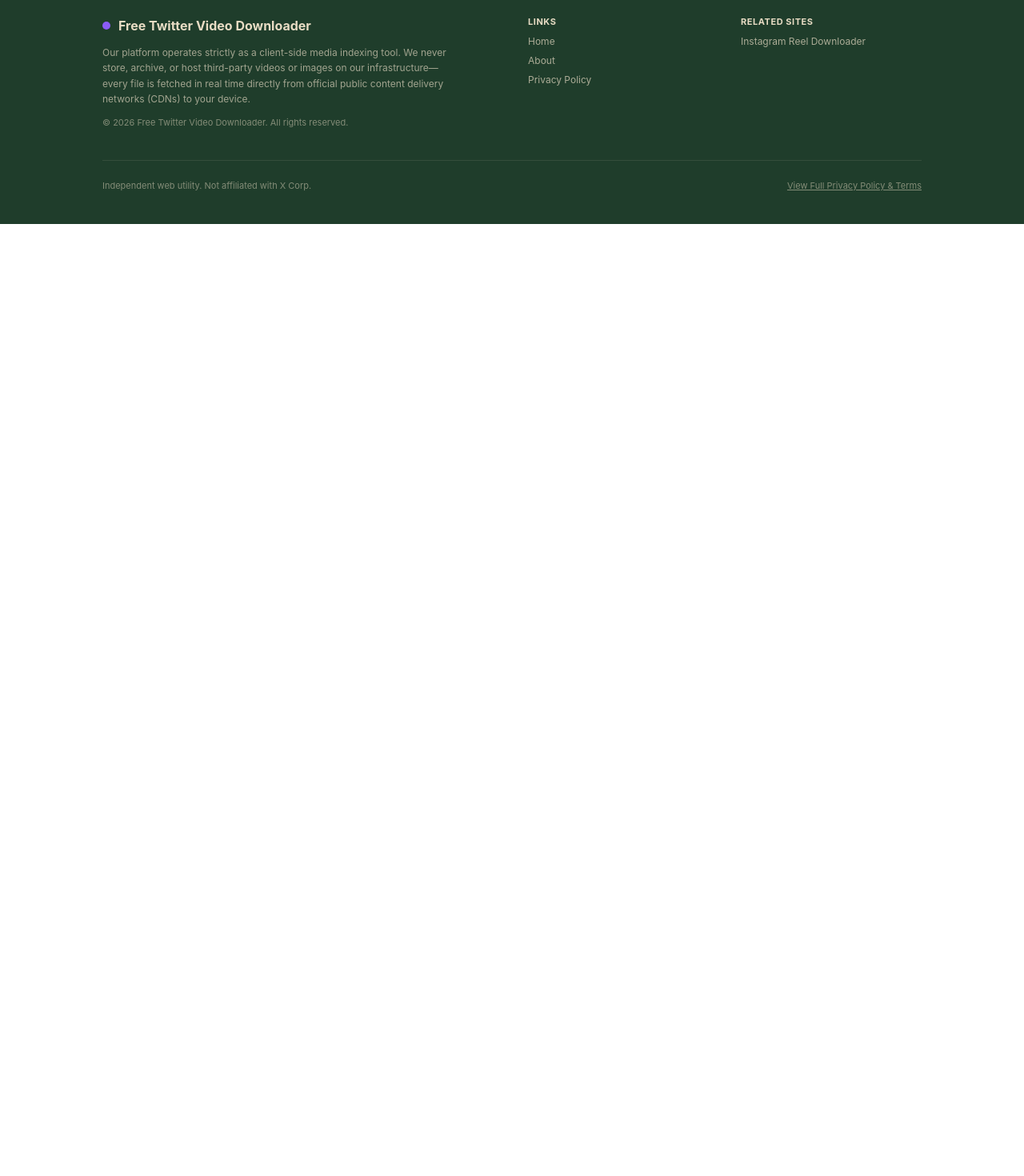
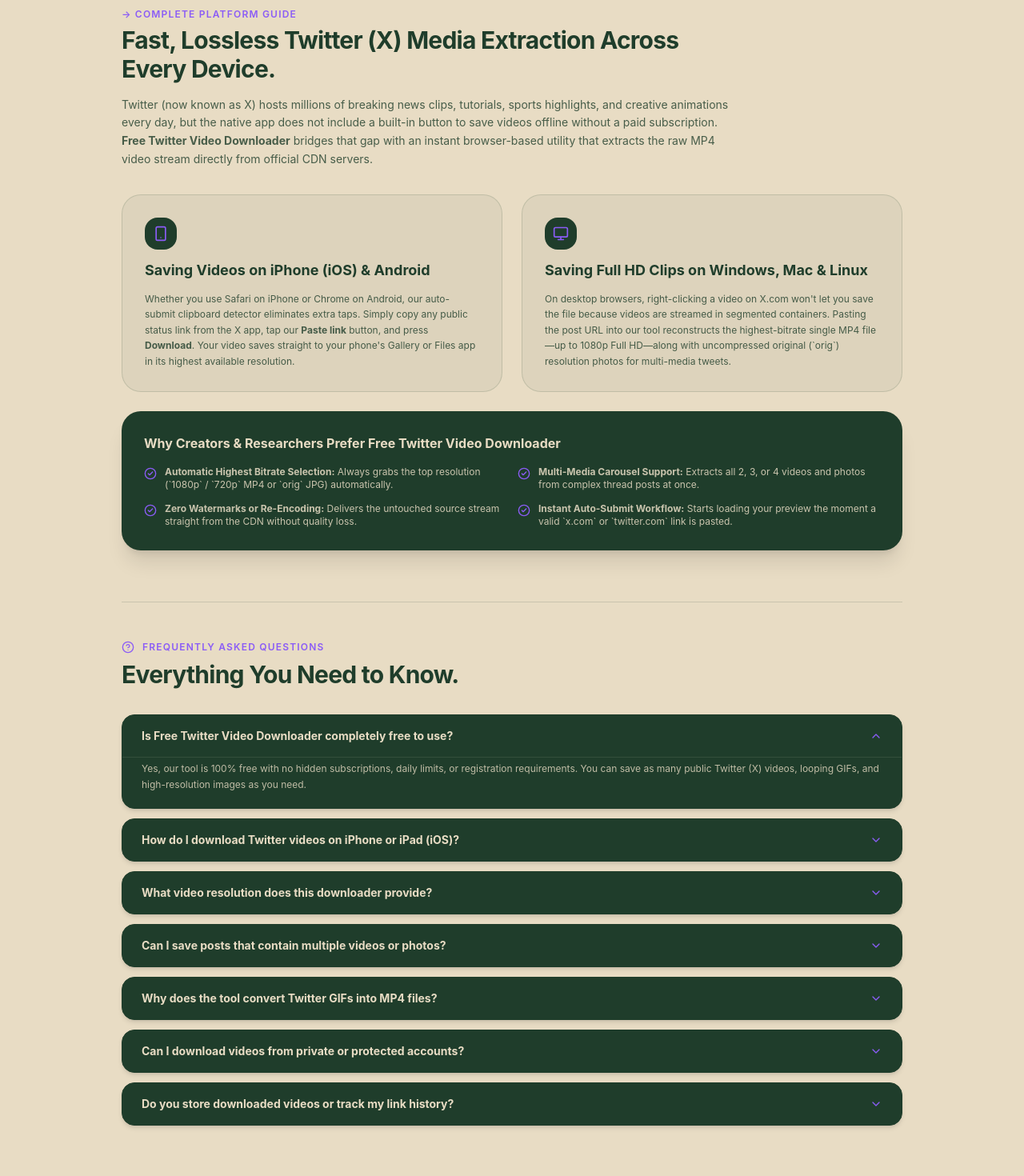
Before and after one commit to yadav-sudhanshu21/x-media-downloader, a React (Vite) app: page / in a window 1280 px wide. Shown: the part 1200-2670 px from the top of the page at 80% size. Before the commit the page ends 1480 px from the top, so only its background shows below. Built offline with nearby package versions, Linux system fonts and the light colour scheme.

Commit message:
Add AdSense-compliant SEO guide and interactive FAQ section

```diff
--- a/src/App.jsx
+++ b/src/App.jsx
@@ -7,7 +7,12 @@ import {
   ClipboardPaste,
   RotateCcw,
   ShieldCheck,
-  X
+  X,
+  ChevronDown,
+  Smartphone,
+  Monitor,
+  CheckCircle2,
+  HelpCircle
 } from 'lucide-react';
 
 function extractTweetId(input) {
@@ -24,6 +29,37 @@ function normalizeImageBaseUrl(rawUrl) {
   return rawUrl.split('?')[0].replace(/\.(jpg|jpeg|png|webp)$/i, '');
 }
 
+const FAQ_ITEMS = [
+  {
+    q: 'Is Free Twitter Video Downloader completely free to use?',
+    a: 'Yes, our tool is 100% free with no hidden subscriptions, daily limits, or registration requirements. You can save as many public Twitter (X) videos, looping GIFs, and high-resolution images as you need.'
+  },
+  {
+    q: 'How do I download Twitter videos on iPhone or iPad (iOS)?',
+    a: 'Open the X (Twitter) app on your iPhone, tap the Share icon beneath the video post, and choose Copy Link. Open Safari or Chrome, visit freetwittervideodownloader.com, tap Paste link, and press Download. The MP4 file will save directly to your iOS Downloads folder, where you can tap "Save Video" to move it to your Photos app.'
+  },
+  {
+    q: 'What video resolution does this downloader provide?',
+    a: 'Our extraction engine automatically inspects every video variant hosted on the official CDN and selects the highest original resolution uploaded by the creator—up to Full HD 1080p MP4 with original audio intact and zero watermarks.'
+  },
+  {
+    q: 'Can I save posts that contain multiple videos or photos?',
+    a: 'Absolutely. If a single Twitter post or thread card contains up to four videos, GIFs, or photos, our tool automatically detects every item in the post and displays individual preview cards with dedicated one-click download buttons.'
+  },
+  {
+    q: 'Why does the tool convert Twitter GIFs into MP4 files?',
+    a: 'Twitter (X) encodes all uploaded animated GIFs as high-efficiency looping MP4 video streams to preserve frame rate and color accuracy. Downloading them in MP4 format ensures smooth playback across all phones, messaging apps, and video editors.'
+  },
+  {
+    q: 'Can I download videos from private or protected accounts?',
+    a: 'No. Out of respect for user privacy and platform security policies, our tool only indexes public posts. Protected tweets or private account media cannot be accessed.'
+  },
+  {
+    q: 'Do you store downloaded videos or track my link history?',
+    a: 'Never. We operate strictly as a real-time client-side media indexer. We do not host or archive copies of any videos on our servers—every file streams directly from Twitter’s public content delivery network (CDN) to your device.'
+  }
+];
+
 export default function App() {
   const [urlInput, setUrlInput] = useState('');
   const [loading, setLoading] = useState(false);
@@ -32,6 +68,7 @@ export default function App() {
   const [downloadingId, setDownloadingId] = useState(null);
   const [downloadProgress, setDownloadProgress] = useState(0);
   const [activeModal, setActiveModal] = useState(null); // 'privacy' | 'about' | null
+  const [openFaqIndex, setOpenFaqIndex] = useState(0);
 
   const extractorRef = useRef(null);
   const resultSectionRef = useRef(null);
@@ -489,7 +526,7 @@ export default function App() {
       </section>
 
       {/* ================================================================= */}
-      {/* SAND BEIGE SURFACE SECTION: MEDIA CARD & WORKFLOW                 */}
+      {/* SAND BEIGE SURFACE SECTION: MEDIA CARD, WORKFLOW, SEO GUIDE & FAQ */}
       {/* ================================================================= */}
       <main className="bg-[#E8DCC4] text-[#1F3D2B] relative z-20 pb-24 pt-4">
         <div ref={resultSectionRef} className="max-w-5xl mx-auto px-6">
@@ -632,6 +669,121 @@ export default function App() {
               </div>
             </div>
           </div>
+
+          {/* ================================================================= */}
+          {/* COMPREHENSIVE SEO GUIDE & DEVICE COMPATIBILITY (AdSense Approved) */}
+          {/* ================================================================= */}
+          <section className="mt-20 pt-14 border-t border-[#1F3D2B]/15">
+            <div className="max-w-3xl">
+              <span className="text-xs font-semibold uppercase tracking-widest text-[#8B5CF6]">
+                → Complete Platform Guide
+              </span>
+              <h2 className="text-2xl sm:text-3xl font-bold tracking-tight text-[#1F3D2B] mt-1">
+                Fast, Lossless Twitter (X) Media Extraction Across Every Device.
+              </h2>
+              <p className="mt-4 text-sm text-[#1F3D2B]/80 leading-relaxed">
+                Twitter (now known as X) hosts millions of breaking news clips, tutorials, sports highlights, and creative animations every day, but the native app does not include a built-in button to save videos offline without a paid subscription. <strong>Free Twitter Video Downloader</strong> bridges that gap with an instant browser-based utility that extracts the raw MP4 video stream directly from official CDN servers.
+              </p>
+            </div>
+
+            <div className="grid grid-cols-1 md:grid-cols-2 gap-6 mt-8">
+              {/* Mobile Guide Card */}
+              <div className="p-7 rounded-3xl bg-[#1F3D2B]/5 border border-[#1F3D2B]/15 space-y-3">
+                <div className="w-10 h-10 rounded-2xl bg-[#1F3D2B] text-[#E8DCC4] flex items-center justify-center">
+                  <Smartphone className="w-5 h-5 text-[#8B5CF6]" />
+                </div>
+                <h3 className="text-lg font-bold text-[#1F3D2B]">
+                  Saving Videos on iPhone (iOS) &amp; Android
+                </h3>
+                <p className="text-xs text-[#1F3D2B]/80 leading-relaxed">
+                  Whether you use Safari on iPhone or Chrome on Android, our auto-submit clipboard detector eliminates extra taps. Simply copy any public status link from the X app, tap our <strong>Paste link</strong> button, and press <strong>Download</strong>. Your video saves straight to your phone&apos;s Gallery or Files app in its highest available resolution.
+                </p>
+              </div>
+
+              {/* Desktop Guide Card */}
+              <div className="p-7 rounded-3xl bg-[#1F3D2B]/5 border border-[#1F3D2B]/15 space-y-3">
+                <div className="w-10 h-10 rounded-2xl bg-[#1F3D2B] text-[#E8DCC4] flex items-center justify-center">
+                  <Monitor className="w-5 h-5 text-[#8B5CF6]" />
+                </div>
+                <h3 className="text-lg font-bold text-[#1F3D2B]">
+                  Saving Full HD Clips on Windows, Mac &amp; Linux
+                </h3>
+                <p className="text-xs text-[#1F3D2B]/80 leading-relaxed">
+                  On desktop browsers, right-clicking a video on X.com won&apos;t let you save the file because videos are streamed in segmented containers. Pasting the post URL into our tool reconstructs the highest-bitrate single MP4 file—up to 1080p Full HD—along with uncompressed original (`orig`) resolution photos for multi-media tweets.
+                </p>
+              </div>
+            </div>
+
+            {/* Key Features Pill List */}
+            <div className="mt-6 p-7 rounded-3xl bg-[#1F3D2B] text-[#E8DCC4] shadow-xl">
+              <h3 className="text-base font-bold text-[#E8DCC4] mb-4">
+                Why Creators &amp; Researchers Prefer Free Twitter Video Downloader
+              </h3>
+              <div className="grid grid-cols-1 sm:grid-cols-2 gap-3.5 text-xs text-[#E8DCC4]/85">
+                <div className="flex items-start gap-2.5">
+                  <CheckCircle2 className="w-4 h-4 text-[#8B5CF6] shrink-0 mt-0.5" />
+                  <span><strong>Automatic Highest Bitrate Selection:</strong> Always grabs the top resolution (`1080p` / `720p` MP4 or `orig` JPG) automatically.</span>
+                </div>
+                <div className="flex items-start gap-2.5">
+                  <CheckCircle2 className="w-4 h-4 text-[#8B5CF6] shrink-0 mt-0.5" />
+                  <span><strong>Multi-Media Carousel Support:</strong> Extracts all 2, 3, or 4 videos and photos from complex thread posts at once.</span>
+                </div>
+                <div className="flex items-start gap-2.5">
+                  <CheckCircle2 className="w-4 h-4 text-[#8B5CF6] shrink-0 mt-0.5" />
+                  <span><strong>Zero Watermarks or Re-Encoding:</strong> Delivers the untouched source stream straight from the CDN without quality loss.</span>
+                </div>
+                <div className="flex items-start gap-2.5">
+                  <CheckCircle2 className="w-4 h-4 text-[#8B5CF6] shrink-0 mt-0.5" />
+                  <span><strong>Instant Auto-Submit Workflow:</strong> Starts loading your preview the moment a valid `x.com` or `twitter.com` link is pasted.</span>
+                </div>
+              </div>
+            </div>
+          </section>
+
+          {/* ================================================================= */}
+          {/* INTERACTIVE FAQ ACCORDION SECTION                                 */}
+          {/* ================================================================= */}
+          <section className="mt-16 pt-12 border-t border-[#1F3D2B]/15">
+            <div className="flex items-center gap-2.5 mb-2">
+              <HelpCircle className="w-4 h-4 text-[#8B5CF6]" />
+              <span className="text-xs font-semibold uppercase tracking-widest text-[#8B5CF6]">
+                Frequently Asked Questions
+              </span>
+            </div>
+            <h2 className="text-2xl sm:text-3xl font-bold tracking-tight text-[#1F3D2B] mb-8">
+              Everything You Need to Know.
+            </h2>
+
+            <div className="space-y-3">
+              {FAQ_ITEMS.map((item, idx) => {
+                const isOpen = openFaqIndex === idx;
+                return (
+                  <div
+                    key={idx}
+                    className="rounded-2xl bg-[#1F3D2B] text-[#E8DCC4] overflow-hidden shadow-md border border-[#1F3D2B]"
+                  >
+                    <button
+                      type="button"
+                      onClick={() => setOpenFaqIndex(isOpen ? -1 : idx)}
+                      className="w-full px-6 py-4 text-left flex items-center justify-between gap-4 hover:bg-[#264934] transition cursor-pointer"
+                    >
+                      <span className="font-bold text-sm text-[#E8DCC4]">{item.q}</span>
+                      <ChevronDown
+                        className={`w-4 h-4 text-[#8B5CF6] shrink-0 transition-transform duration-200 ${
+                          isOpen ? 'rotate-180' : ''
+                        }`}
+                      />
+                    </button>
+                    {isOpen && (
+                      <div className="px-6 pb-5 pt-1 text-xs text-[#E8DCC4]/80 leading-relaxed border-t border-[#E8DCC4]/10">
+                        {item.a}
+                      </div>
+                    )}
+                  </div>
+                );
+              })}
+            </div>
+          </section>
         </div>
       </main>
 
@@ -739,7 +891,7 @@ export default function App() {
               <div className="flex items-center gap-2">
                 <ShieldCheck className="w-4 h-4 text-[#8B5CF6]" />
                 <h3 className="font-bold text-sm sm:text-base">
-                  {activeModal === 'privacy' ? 'Privacy Policy & Terms of Use' : 'About Free Twitter Video Download'}
+                  {activeModal === 'privacy' ? 'Privacy Policy & Terms of Use' : 'About Free Twitter Video Downloader'}
                 </h3>
               </div>
               <button
```
